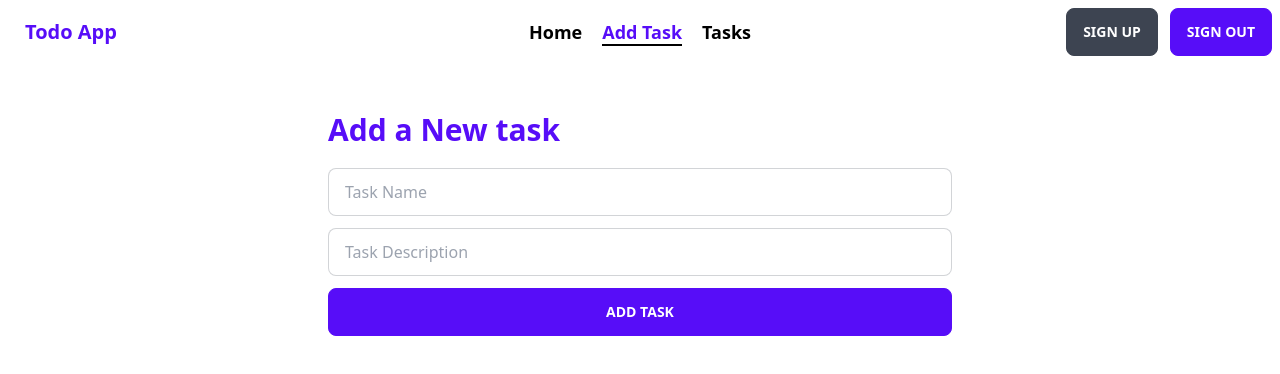
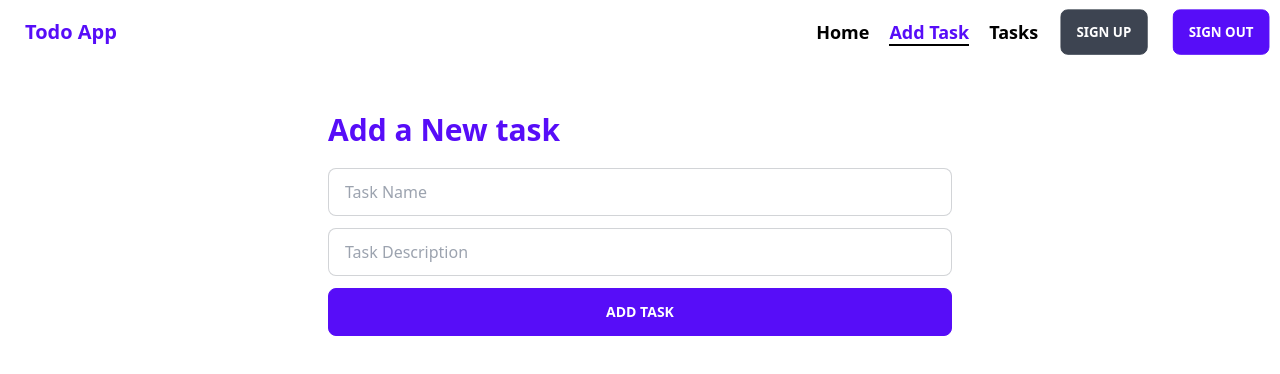
Before and after one commit to Developer-Barsha/to-do-client, a React (Create React App) app: page /addTask in a window 1280 px wide. Shown: the top 374 px of the page. Built offline with nearby package versions, Linux system fonts and the light colour scheme; no server answers; sample sign-in values are in the browser's storage.

Commit message:
nav updated

```diff
--- a/src/Components/Navbar/Navbar.js
+++ b/src/Components/Navbar/Navbar.js
@@ -13,6 +13,13 @@ const Navbar = () => {
         <CustomLink to={'/'}>Home</CustomLink>
         <CustomLink to={'/addTask'}>Add Task</CustomLink>
         {user && <CustomLink to={'/tasks'}>Tasks</CustomLink>}
+        {user ?
+            <>
+                <button onClick={() => navigate('/signup')} className="btn">Sign Up</button>
+                <button onClick={() => signOut(auth)} className="btn btn-primary">Sign Out</button>
+            </> :
+            <button onClick={() => navigate('/login')} className="btn">Log In</button>
+        }
     </>;
 
     return (
@@ -28,19 +35,16 @@ const Navbar = () => {
                 </div>
                 <a className="btn btn-ghost normal-case text-xl text-primary">Todo App</a>
             </div>
-            <div className="navbar-center hidden lg:flex">
-                <ul className="menu menu-horizontal p-0 gap-5">
+
+            {/* <div className="navbar-center hidden lg:flex"> */}
+
+            <div className="navbar-end gap-3 hidden lg:flex">
+                <ul className="menu menu-horizontal p-0 gap-5 items-center">
                     {menu}
                 </ul>
             </div>
-            <div className="navbar-end gap-3">
-                <button onClick={()=>navigate('/signup')} className="btn">Sign Up</button>
-                {user ?
-                <button onClick={()=>signOut(auth)} className="btn btn-primary">Sign Out</button> :
-                <button onClick={()=>navigate('/login')} className="btn">Log In</button>
-                }
-            </div>
         </div>
+        // </div>
     );
 };
 
--- a/src/Components/Task/AddTask.js
+++ b/src/Components/Task/AddTask.js
@@ -5,14 +5,13 @@ import auth from '../../firebase.init';
 
 const AddTask = () => {
     const [user] = useAuthState(auth);
-    console.log(user);
 
     const handleAddTask = e => {
         e.preventDefault();
         const name = e.target.name.value;
         const description = e.target.description.value;
         const task = { name, email : user.email, description };
-        fetch('http://localhost:5000/tasks', {
+        fetch('https://todo-app-barsha.herokuapp.com/tasks', {
             method:'POST',
             headers:{'content-type':'application/json'},
             body:JSON.stringify(task)
--- a/src/Components/Task/Task.js
+++ b/src/Components/Task/Task.js
@@ -5,23 +5,27 @@ const Task = ({ task }) => {
     const {name, description, _id} = task;
 
     const handleTextDecor = id => {
-        fetch(`http://localhost:5000/tasks/${id}`, {
+        fetch(`https://todo-app-barsha.herokuapp.com/tasks/${id}`, {
             method: 'PUT',
         })
         .then(res => res.json())
-        .then(data =>console.log(data))
+        .then(data =>{
+            console.log(data)
+            if(data.upsertedId){
+                toast.success('Congrats on completing!')
+            }
+        })
     };
 
     const handleDelete=(id)=>{
-        fetch(`http://localhost:5000/tasks/${id}`, {
+        fetch(`https://todo-app-barsha.herokuapp.com/tasks/${id}`, {
             method: 'DELETE'
         })
         .then(res => res.json())
         .then(data => {
             if(data.deletedId){
-                toast.success('Congrats on completing!')
+                toast.success('Task have been deleted!')
             }
-            console.log(data)
         })
     }
 
--- a/src/Components/Task/Tasks.js
+++ b/src/Components/Task/Tasks.js
@@ -7,7 +7,7 @@ const Tasks = () => {
     const [tasks, setTasks] = useState([]);
     const [user] = useAuthState(auth);
     useEffect(() => {
-        fetch(`http://localhost:5000/tasks/${user.email}`)
+        fetch(`https://todo-app-barsha.herokuapp.com/tasks/${user.email}`)
             .then(res => res.json())
             .then(data => {
                 setTasks(data);
```
